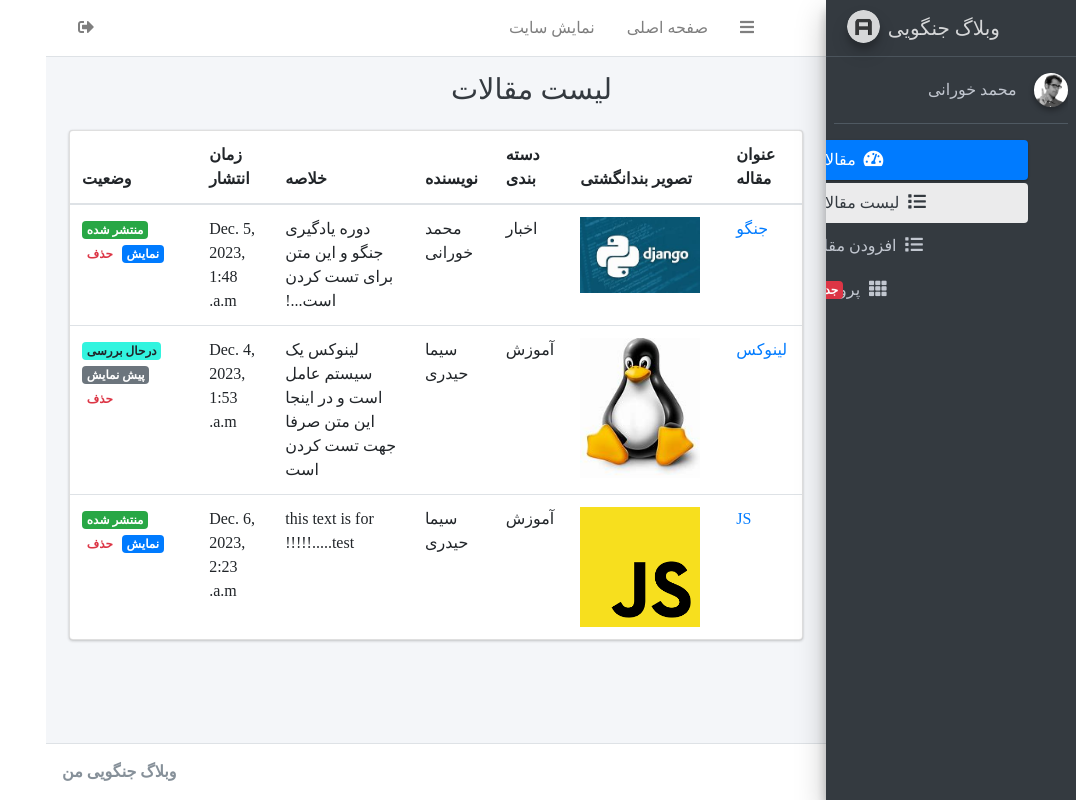
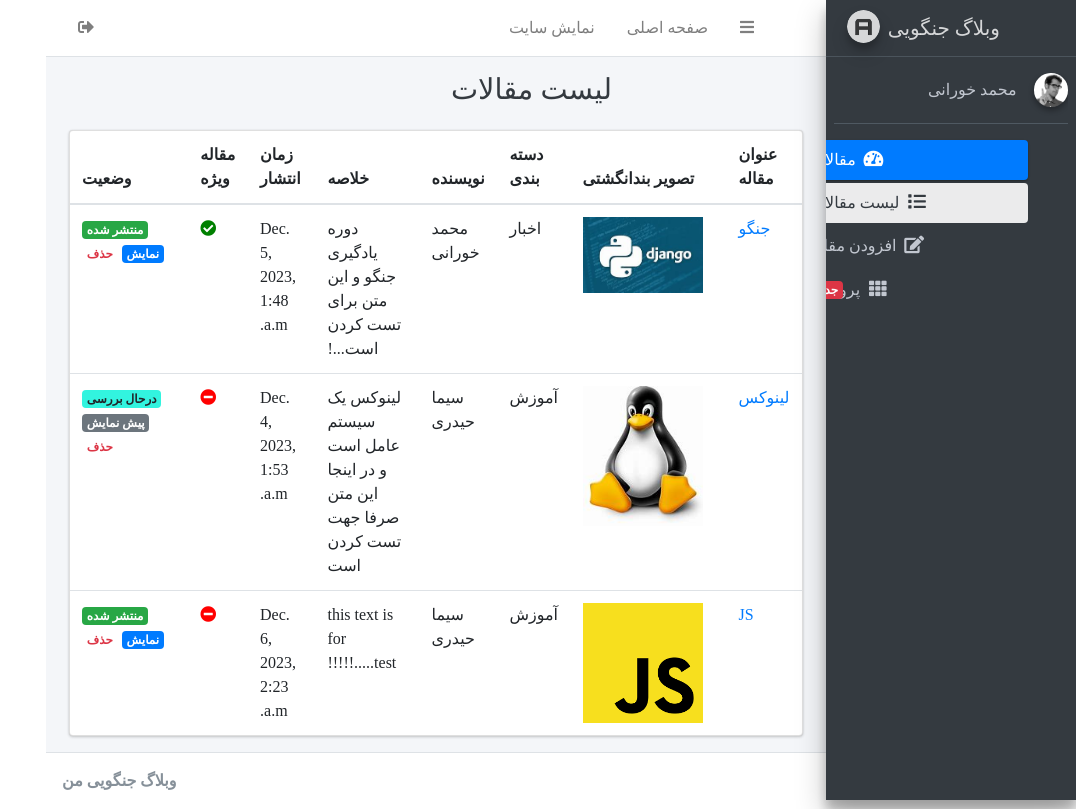
Before and after one commit to Mkhorani81/django_course, a Django app: page /account/ in a window 1280 px wide. Shown: the whole page, without its empty margins (204-1280 px from the left). Run offline with Django 3.2, Linux system fonts and the light colour scheme; a user stored in the database is signed in; data comes from the database, SQL or seed files in the repository; both versions use the stored data as it was after the commit; some libraries are stand-ins or nearby versions; some web fonts are replaced.

Commit message:
completing the special_user and special article system

```diff
--- a/account/mixins.py
+++ b/account/mixins.py
@@ -6,9 +6,10 @@ from django.shortcuts import get_object_or_404
 class FieldsMixin():
     def dispatch(self, request, *args, **kwargs):
         if request.user.is_superuser:
-            self.fields = ['title', 'slug', 'category', 'description', 'thumbnail', 'publish', 'status', 'author']
+            self.fields = ['title', 'slug', 'category', 'description', 'thumbnail', 'publish', 'is_special', 'status',
+                           'author']
         elif request.user.is_author:
-            self.fields = ['title', 'slug', 'category', 'description', 'thumbnail', 'publish', ]
+            self.fields = ['title', 'slug', 'category', 'description', 'thumbnail', 'is_special', 'publish', ]
         else:
             raise Http404("You can't access to this page")
         return super().dispatch(request, *args, **kwargs)
--- a/blog/admin.py
+++ b/blog/admin.py
@@ -69,7 +69,7 @@ admin.site.register(Categoty, CategoryAdmin)
 
 
 class ArticleAdmin(admin.ModelAdmin):
-    list_display = ('title', 'thumbnail_tag', 'slug', 'author', 'jpublish', 'status', 'category_to_str')
+    list_display = ('title', 'thumbnail_tag', 'slug', 'author', 'jpublish','is_special' , 'status', 'category_to_str')
     list_filter = ('publish', 'status', 'author')
     search_fields = ('title', 'description')
     prepopulated_fields = {'slug': ('title',)}
@@ -77,6 +77,4 @@ class ArticleAdmin(admin.ModelAdmin):
     actions = [make_published, make_draft]
 
 
-
-
 admin.site.register(Article, ArticleAdmin)
--- a/blog/models.py
+++ b/blog/models.py
@@ -53,6 +53,7 @@ class Article(models.Model):
     publish = models.DateTimeField(default=timezone.now, verbose_name="زمان انتشار")
     created = models.DateTimeField(auto_now_add=True)
     updated = models.DateTimeField(auto_now=True)
+    is_special = models.BooleanField(default=False, verbose_name='مقاله ویژه')
     status = models.CharField(max_length=1, choices=STATUS_CHOICES, verbose_name="وضعیت")
 
     class Meta:
--- a/blog/templatetags/basetags.py
+++ b/blog/templatetags/basetags.py
@@ -16,10 +16,11 @@ def categoryNavbar():
 
 
 @register.inclusion_tag("registration/partials/link.html")
-def link(request, link_name, content):
+def link(request, link_name, content, classes):
     return {
         "request": request,
         "link_name": link_name,
         "link": f"account:{link_name}",
         "content": content,
+        "classes": classes,
     }
--- a/templates/registration/article_create_update.html
+++ b/templates/registration/article_create_update.html
@@ -33,6 +33,7 @@
             {% if user.is_superuser %}
                 <div class="col-6">
                     {{form.author|as_crispy_field}}
+                    {{form.is_special|as_crispy_field}}
                 </div>
                 <div class="col-6">
                     {{form.status|as_crispy_field }}
--- a/templates/registration/home.html
+++ b/templates/registration/home.html
@@ -20,6 +20,7 @@
                       <th>نویسنده</th>
                       <th>خلاصه</th>
                       <th>زمان انتشار</th>
+                      <th>مقاله ویژه</th>
                       <th>وضعیت</th>
                     </tr>
                   </thead>
@@ -38,6 +39,13 @@
                         <td>{{article.author.get_full_name}}</td>
                         <td>{{article.description|striptags|truncatewords:"30"}}</td>
                         <td>{{article.publish}}</td>
+                        <td>
+                          {% if article.is_special %}
+                            <i class="fa fa-check-circle" style="color: green;"></i>
+                          {% else %}
+                            <i class="fa fa-minus-circle" style="color: red;"></i>
+                          {% endif %}
+                        </td>
                         <td>
                           {% if article.status == 'p' %}
                             <span class="badge badge-success">منتشر شده</span>
--- a/templates/registration/partials/link.html
+++ b/templates/registration/partials/link.html
@@ -3,6 +3,6 @@
    {% if request.resolver_match.url_name == link_name %}
        active
    {% endif %}">
-    <i class="fa fa-list nav-icon"></i>
+    <i class="fa {{classes}} nav-icon"></i>
     <p>{{content}}</p>
 </a>
--- a/templates/registration/sidebar.html
+++ b/templates/registration/sidebar.html
@@ -36,10 +36,10 @@
             </a>
             <ul class="nav nav-treeview">
               <li class="nav-item">
-                {% link request 'home' 'لیست مقالات' %}
+                {% link request 'home' 'لیست مقالات' 'fa-list' %}
               </li>
               <li class="nav-item">
-                {% link request 'article_create' 'افزودن مقاله' %}
+                {% link request 'article_create' 'افزودن مقاله' 'fa-edit' %}
               </li>
             </ul>
           </li>
```
Also changed, not shown: templates/blog/article_detail.html (+9 -1 lines), blog/migrations/0006_auto_20231215_1346.py (added), db.sqlite3.
